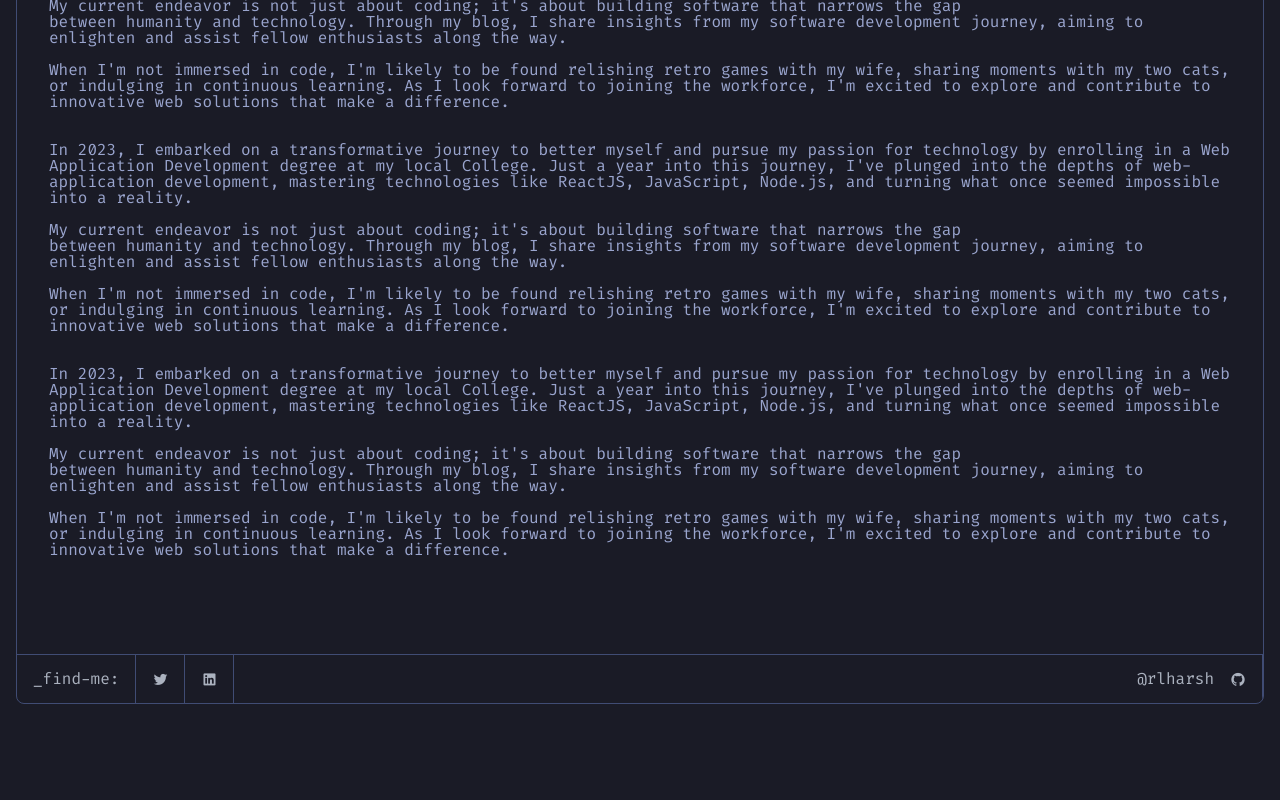
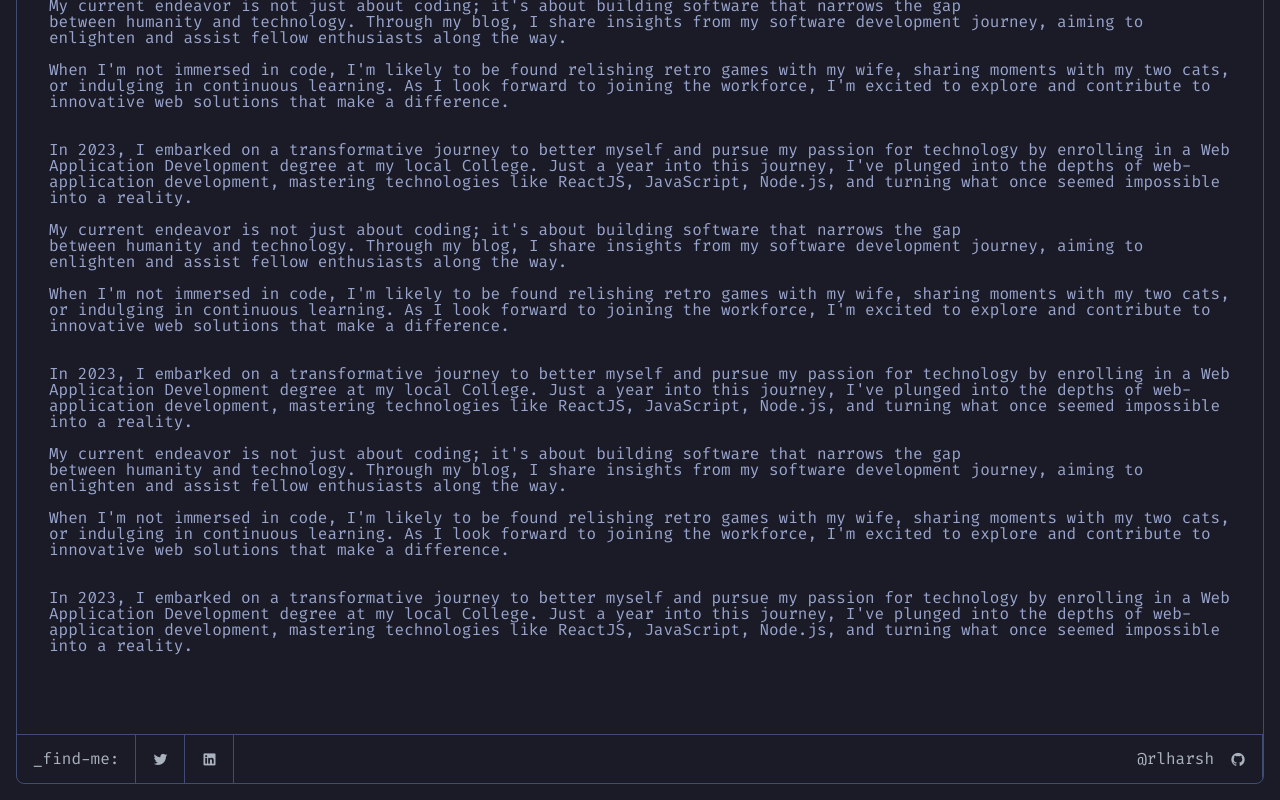
Before and after one commit to rlharsh/master-portfolio, a React (Vite) app: page /about in a window 1280 px wide. Shown: the part 340-1140 px from the top of the page. Before the commit the page ends 1060 px from the top, so only its background shows below. Built offline with nearby package versions, Linux system fonts and the light colour scheme.

Commit message:
Update Data

```diff
--- a/src/Pages/About/About.jsx
+++ b/src/Pages/About/About.jsx
@@ -11,6 +11,8 @@ const About = () => {
       <CodeBlock type="long-text" language="markdown" value={`${aboutMe}`} />
       <CodeBlock type="long-text" language="markdown" value={`${aboutMe}`} />
       <CodeBlock type="long-text" language="markdown" value={`${aboutMe}`} />
+      <CodeBlock type="long-text" language="markdown" value={`${aboutMe}`} />
+      <CodeBlock type="long-text" language="markdown" value={`${aboutMe}`} />
     </section>
   )
 }
```
